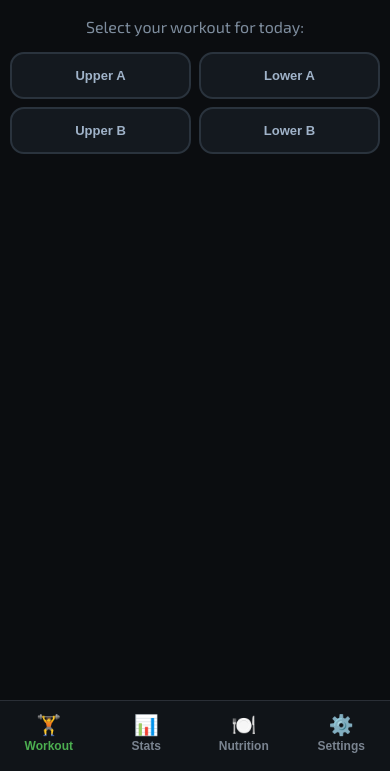
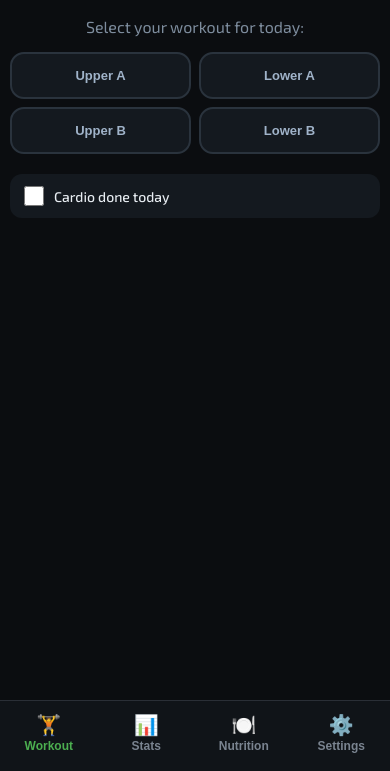
Before and after one commit to EpicCows/epiccows.github.io, a plain HTML site: page index.html in a window 390 px wide. Shown: the part 73-844 px from the top of the page. Drawn offline with Linux system fonts and the light colour scheme.

Commit message:
Add daily cardio checkbox to workout tab

```diff
--- a/index.html
+++ b/index.html
@@ -2340,6 +2340,12 @@
       });
 
       html += '</div>';
+      // Cardio checkbox for no-workout state
+      var cardioDone = !!(appData.cardioLog && appData.cardioLog[todayStr()]);
+      html += '<div class="cardio-check" style="display:flex;align-items:center;gap:10px;padding:12px 14px;background:#14191f;border-radius:12px;margin-bottom:10px;cursor:pointer;" id="cardioCheck">';
+      html += '<input type="checkbox" id="cardioCheckbox" style="accent-color:#4caf50;width:20px;height:20px;cursor:pointer;"' + (cardioDone ? ' checked' : '') + '>';
+      html += '<label for="cardioCheckbox" style="font-size:14px;font-weight:500;cursor:pointer;">Cardio done today</label>';
+      html += '</div>';
     } else {
       // --- Active workout ---
       var cw = appData.currentWorkout;
@@ -2440,6 +2446,13 @@
       html += '<label for="timerAutoCheck">Auto-start after set</label>';
       html += '<input type="checkbox" id="timerAutoCheck"' + (timerAutoStart ? ' checked' : '') + '>';
       html += '</div>';
+      html += '</div>';
+
+      // Cardio checkbox
+      var cardioDone = !!(appData.cardioLog && appData.cardioLog[todayStr()]);
+      html += '<div class="cardio-check" style="display:flex;align-items:center;gap:10px;padding:12px 14px;background:#14191f;border-radius:12px;margin-bottom:10px;cursor:pointer;" id="cardioCheck">';
+      html += '<input type="checkbox" id="cardioCheckbox" style="accent-color:#4caf50;width:20px;height:20px;cursor:pointer;"' + (cardioDone ? ' checked' : '') + '>';
+      html += '<label for="cardioCheckbox" style="font-size:14px;font-weight:500;cursor:pointer;">Cardio done today</label>';
       html += '</div>';
 
       html += '<button class="btn-finish" id="btnFinish">✓ Finish Workout</button>';
@@ -2536,6 +2549,26 @@
         updateElapsed();
       }, 1000);
     }
+
+    // Cardio checkbox handler (works for both states)
+    var cardioCb = document.getElementById('cardioCheckbox');
+    var cardioDiv = document.getElementById('cardioCheck');
+    if (cardioCb && cardioDiv) {
+      cardioDiv.addEventListener('click', function(e) {
+        if (e.target === cardioCb) return; // let checkbox toggle naturally
+        cardioCb.checked = !cardioCb.checked;
+        toggleCardio(cardioCb.checked);
+      });
+      cardioCb.addEventListener('change', function() {
+        toggleCardio(cardioCb.checked);
+      });
+    }
+  }
+
+  function toggleCardio(done) {
+    if (!appData.cardioLog) appData.cardioLog = {};
+    appData.cardioLog[todayStr()] = done;
+    saveData();
   }
 
   // ==================== RENDER: ARCHIVE VIEW ====================
```
